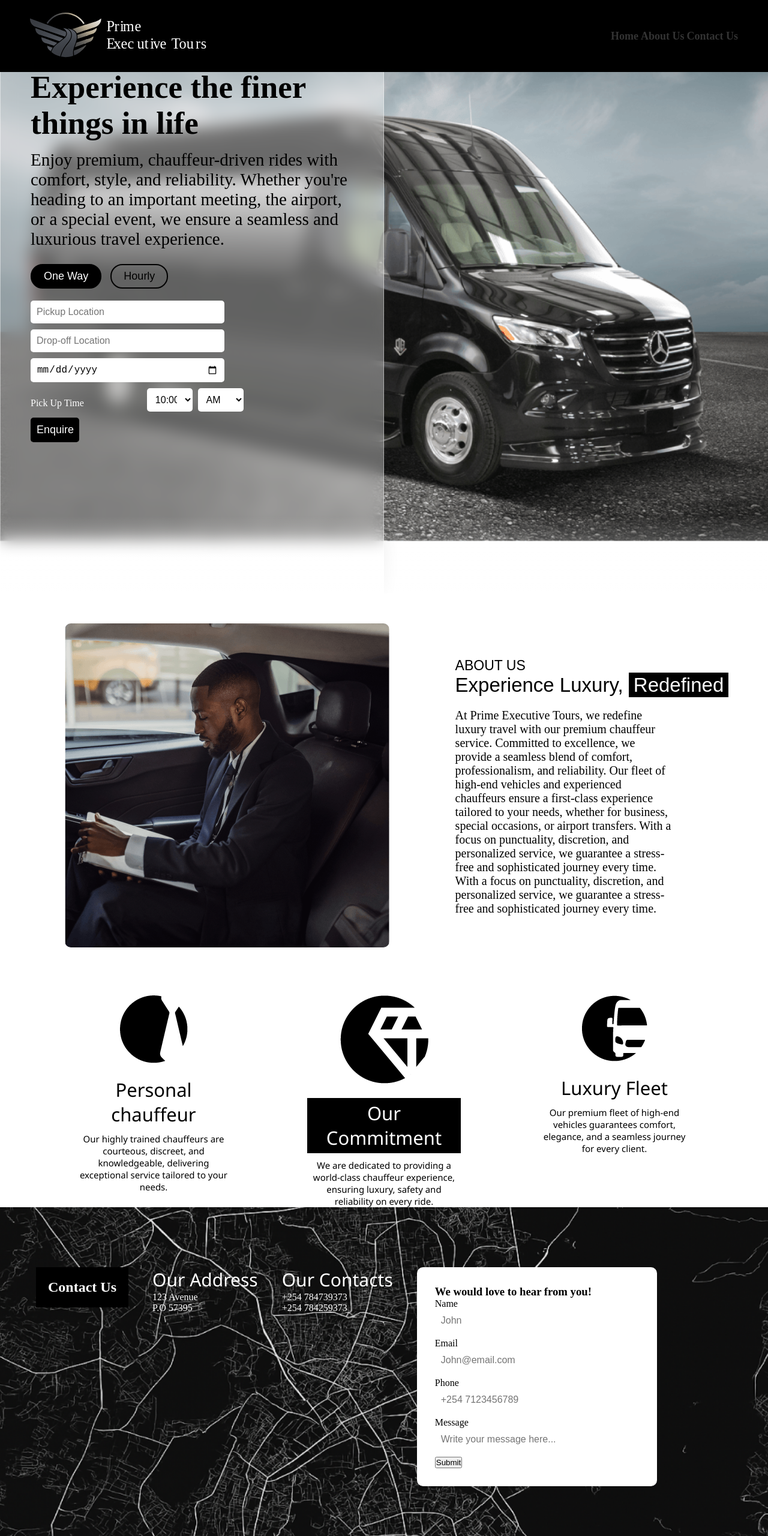
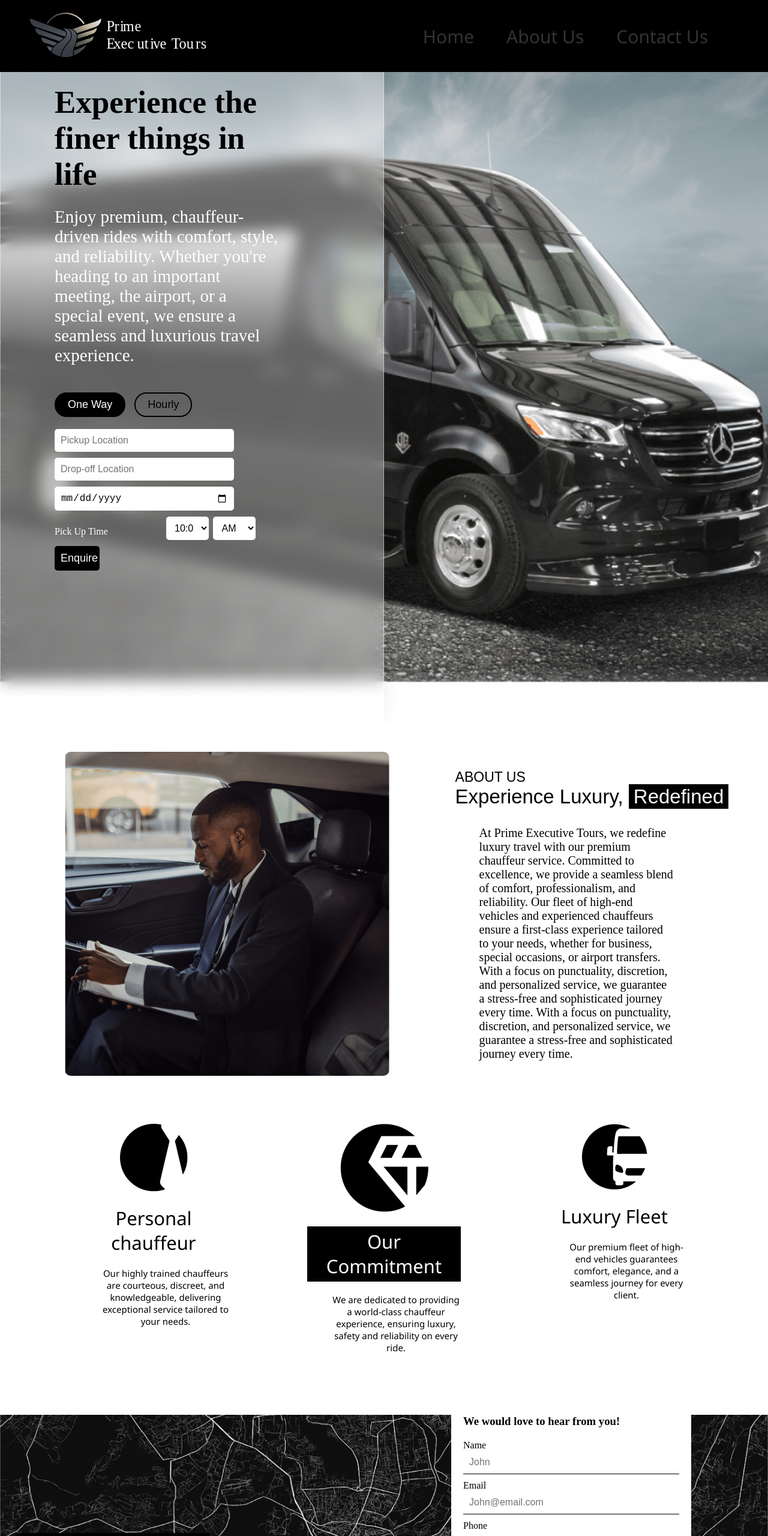
Before and after one commit to Kiariengigi/Prime_Executive_Tours, a plain HTML site: page index.html in a window 1280 px wide. Shown: the top 2560 px of the page at 60% size. Drawn offline with Linux system fonts and the light colour scheme.

Commit message:
Finished html and css

```diff
--- a/index.css
+++ b/index.css
@@ -2,6 +2,9 @@
     margin: 0;
     padding: 0;
     box-sizing: border-box;
+}
+html {
+    scroll-behavior: smooth;
 }
 header{
     top: 0px;
@@ -27,6 +30,7 @@ body {
     margin-top: 5%;
 
 }
+
 .booking-content {
     flex: 1;
     max-width: 50vw;
@@ -40,15 +44,21 @@ body {
     -webkit-backdrop-filter: blur(12.8px);
     border: 1px solid rgba(255, 255, 255, 0.45);
 }
+
 .booking-content h1 {
     font-size: 28px;
     font-weight: bold;
     color: black;
+    width: 75%;
+}
+.booking-content1{
+    padding-left: 40px;
+    padding-top: 25px;
 }
 .booking-content p {
     font-size: 16px;
     margin: 15px 0 25px;
-    color: black;
+    width: 75%;
 }
 .Trip-select {
     display: flex;
@@ -150,9 +160,10 @@ form input, form select {
 .navbar ul li a{
     text-decoration: none;
     color: #333;
-    font-size: 18px;
     font-weight: 600;
     transition: color 0.3s ease-in-out;
+    padding-right: 50px;
+    font: normal normal normal 30px Segoe UI;
 }
 .navbar ul li a:hover {
     color: white;
@@ -172,11 +183,11 @@ form input, form select {
     position: relative;
     top: 15%;
     right: 50px;
-    width: 1920px;
+    width: 100vw;
     height: 201px;
-    transform: matrix(-1, 0, 0, -1, 0, 0);
-    background: transparent linear-gradient(180deg, #FFFFFF 0%, #FFFFFF00 100%) 0% 0% no-repeat padding-box;
+    background: linear-gradient(to bottom, rgba(255, 255, 255, 0) 0%, white 100%);
 }
+
 .aboutus{
     color: black;
     display: flex;
@@ -222,6 +233,7 @@ form input, form select {
     gap: 10%;
     margin-top: 2%;
     text-align: center;
+    padding-bottom: 8%;
 }
 .features-cont{
     max-width: 20%;
@@ -237,39 +249,67 @@ form input, form select {
     font: normal normal normal 15px Segoe UI;
 }
 .contact-us{
+    position: relative;
     background: url('998Asset7.png') no-repeat center center/cover;
-    padding: 60px 0;
     position: relative;
+    height: 400px;
 }
 .contactimg_title{
     text-align: left;
-    padding: 20px;
+    padding: 10px 40px;
     background: black;
     display: inline-block;
+    align-self: flex-end;
+    margin-bottom: 8%;
+    margin-left: 2%;
+    font: normal normal normal 30px Segoe UI;
 }
 .contact-cont{
     display: flex;
     justify-content: space-between;
     align-items: flex-start;
-    max-width: 1200px;
     margin: 0 auto;
-    padding: 40px 20px;
-    gap: 40px;
+    flex-direction: row-reverse;
+    width: 100vw;
 }
 .Addressbox{
+    position: absolute;
     display: flex;
+    align-self: flex-end;
     gap: 40px;
     flex: 1;
+    background-color: #000000;
+    height: 150px;
+    width: 100vw;
+    z-index: 2;
+    bottom: 0;
+    padding: 20px;
 }
 .Address_cont h3{
     text-align: left;
     font: normal normal normal 30px Segoe UI;
 }
+.Address_cont h3, p{
+    padding-left: 40px;
+    padding-top: 10px;
+}
 .Feedbackform{
+    position: relative;
     background: white;
     color: black;
-    padding: 30px;
-    border-radius: 10px;
+    align-self: flex-start;
+    border-radius: 0 0 20px 20px;
+    padding: 0px 20px 30px 20px ;
     flex: 1;
     max-width: 400px;
+    z-index: 10;
+    right: 10%;
+    top: 20%;
 }
+.details label{
+    padding-bottom: 10px;
+}
+.details input{
+    border-bottom: 1px solid black;
+    border-radius: 0;
+}
--- a/index.html
+++ b/index.html
@@ -11,25 +11,28 @@
 
         <nav class="navbar">
             <div class="logo">
-                <img class="Main-Logo" src="998Main-Logo.svg" alt="Main-Logo">
+                <a href="index.html" class="logo-button">
+                    <img class="Main-Logo" src="998Main-Logo.svg" alt="Main Logo">
+                </a>
             </div>
             <ul class="navlinks">
                 <li><a href="#">Home</a></li>
-                <li><a href="#">About Us</a></li>
-                <li><a href="#">Contact Us</a></li>
+                <li><a href="#about-img">About Us</a></li>
+                <li><a href="#contact-us">Contact Us</a></li>
             </ul>
         </nav>
 
     <section class="booking-container">
         <div class="booking-content">
+            <div class="booking-content1">
                 <h1 style="font-size: 53px;">Experience the finer things
                     in life</h1>
-            <p style="font-size: 29px;">Enjoy premium, chauffeur-driven rides with comfort, style, and reliability.
+                   <p  style="font-size: 29px; padding-left: 0; padding-bottom: 20px; color: white;">Enjoy premium, chauffeur-driven rides with comfort, style, and reliability.
                       Whether you're heading to an important meeting, the airport, or a special event,
                       we ensure a seamless and luxurious travel experience.</p>
                    <div class="Trip-select">
-                <button class="active">One Way</button>
-                <button>Hourly</button>
+                       <button id="onewaybtn" class="active">One Way</button>
+                       <button id="hourlybtn">Hourly</button>
                    </div>
                    <form>
                        <div class="selectors">
@@ -55,21 +58,23 @@
 
                        </div>
                        <button type="submit" class="Enquire">Enquire</button>
+            </div>
+
 
             </form>
             <div class="fade-to-white"></div>
         </div>
-        <div class="heroimg">
+        <div  class="heroimg">
             <img src="Asset 3-8.png" alt="Luxury Van">
         </div>
 
     </section>
-    <section class="aboutus">
+    <section id="about-img" class="aboutus">
         <div class="about-container">
-            <div class="about-img">
-                <img src="man in car-8.png" alt="Man in Car">
+            <div  class="about-img">
+                <img id="about-img" src="man in car-8.png" alt="Man in Car">
             </div>
-            <div class="aboutus-textcont">
+            <div  class="aboutus-textcont">
                 <h3>About Us</h3>
                 <h1>Experience Luxury, <span>Redefined</span></h1>
                 <p>At Prime Executive Tours, we redefine luxury travel with our premium chauffeur service.
@@ -99,9 +104,26 @@
             <p>Our premium fleet of high-end vehicles guarantees comfort, elegance, and a seamless journey for every client.</p>
         </div>
     </section>
-    <section class="contact-us" style="color: white;">
+    <section id="contact-us" class="contact-us" style="color: white;">
+
          <div class="contact-cont">
 
+            <div class="Feedbackform">
+                <h3 style="padding-bottom: 20px;">We would love to hear from you!</h3>
+                <form>
+                    <div class="details">
+                        <label>Name</label>
+                        <input type="text" placeholder="John">
+                        <label>Email</label>
+                        <input type="Email" placeholder="John@email.com">
+                        <label>Phone</label>
+                        <input type="text" placeholder="+254 7123456789">
+                        <label>Message</label>
+                        <input type="text" placeholder="Write your message here...">
+                        <button style="height: 40px; width: 100%; border: 1px solid black;" class="Enquire" type="submit">Submit</button>
+                    </div>
+                </form>
+            </div>
             <div class="contactimg_title">
                 <h2>Contact Us</h2>
             </div>
@@ -116,26 +138,30 @@
                     <p>+254 784739373</p>
                     <p>+254 784259373</p>
                 </div>
-            <div class="Feedbackform">
-                <h3>We would love to hear from you!</h3>
-                <form>
-                    <div class="details">
-                        <label>Name</label>
-                        <input type="text" placeholder="John">
-                        <label>Email</label>
-                        <input type="Email" placeholder="John@email.com">
-                        <label>Phone</label>
-                        <input type="text" placeholder="+254 7123456789">
-                        <label>Message</label>
-                        <input type="text" placeholder="Write your message here...">
-                        <button type="submit">Submit</button>
-                    </div>
-                </form>
-            </div>
+
 
 
             </div>
         </div>
     </section>
 </body>
+<script>
+    document.addEventListener("DOMContentLoaded", function() {
+        const oneWayBtn = document.getElementById("onewaybtn");
+        const hourlyBtn = document.getElementById("hourlybtn");
+
+        function toggleActive(clickedBtn, otherBtn) {
+            clickedBtn.classList.add("active");
+            otherBtn.classList.remove("active");
+        }
+
+        oneWayBtn.addEventListener("click", function() {
+            toggleActive(oneWayBtn, hourlyBtn);
+        });
+
+        hourlyBtn.addEventListener("click", function() {
+            toggleActive(hourlyBtn, oneWayBtn);
+        });
+    });
+</script>s
 </html>
```
Lines whose indentation alone changed are shown as unchanged.
